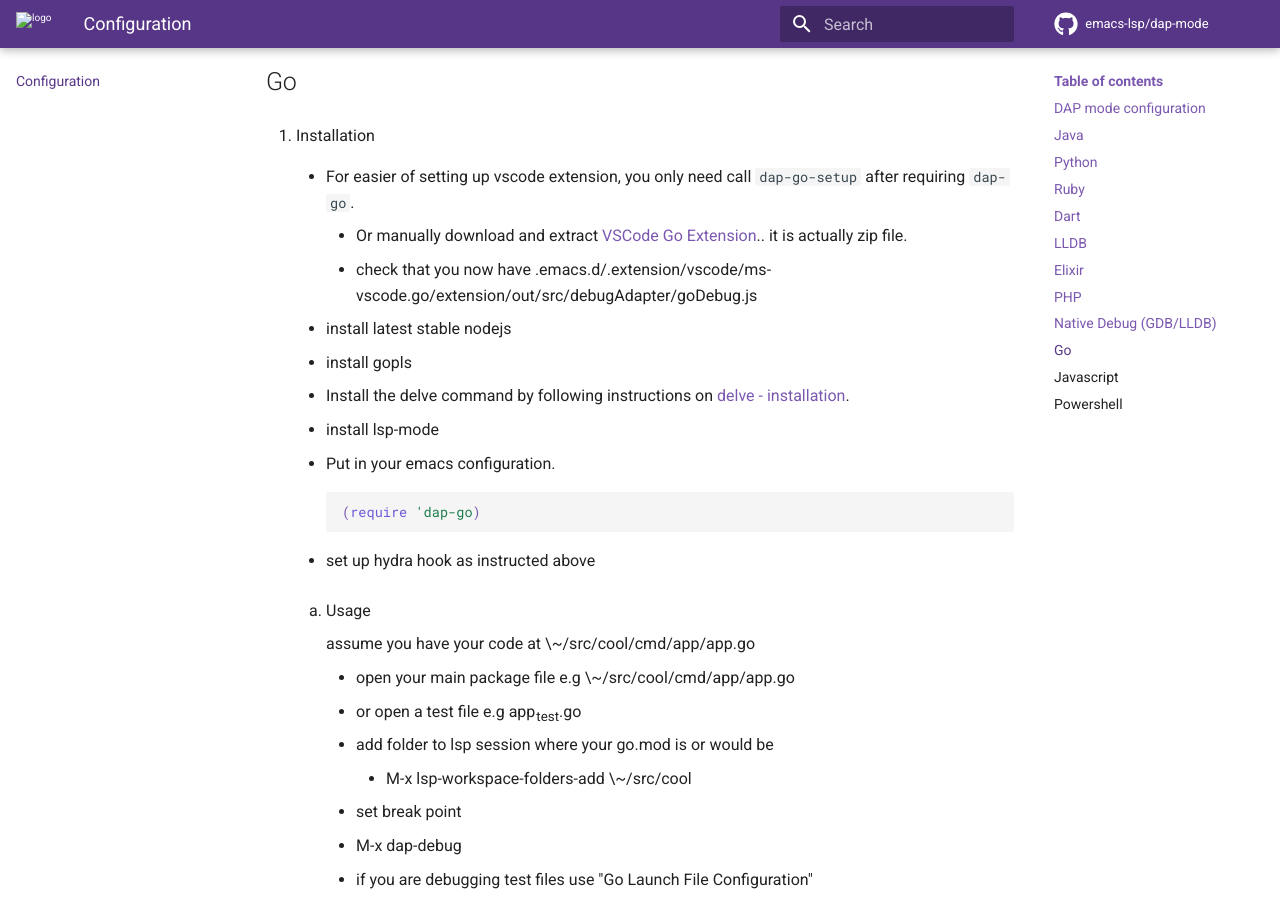
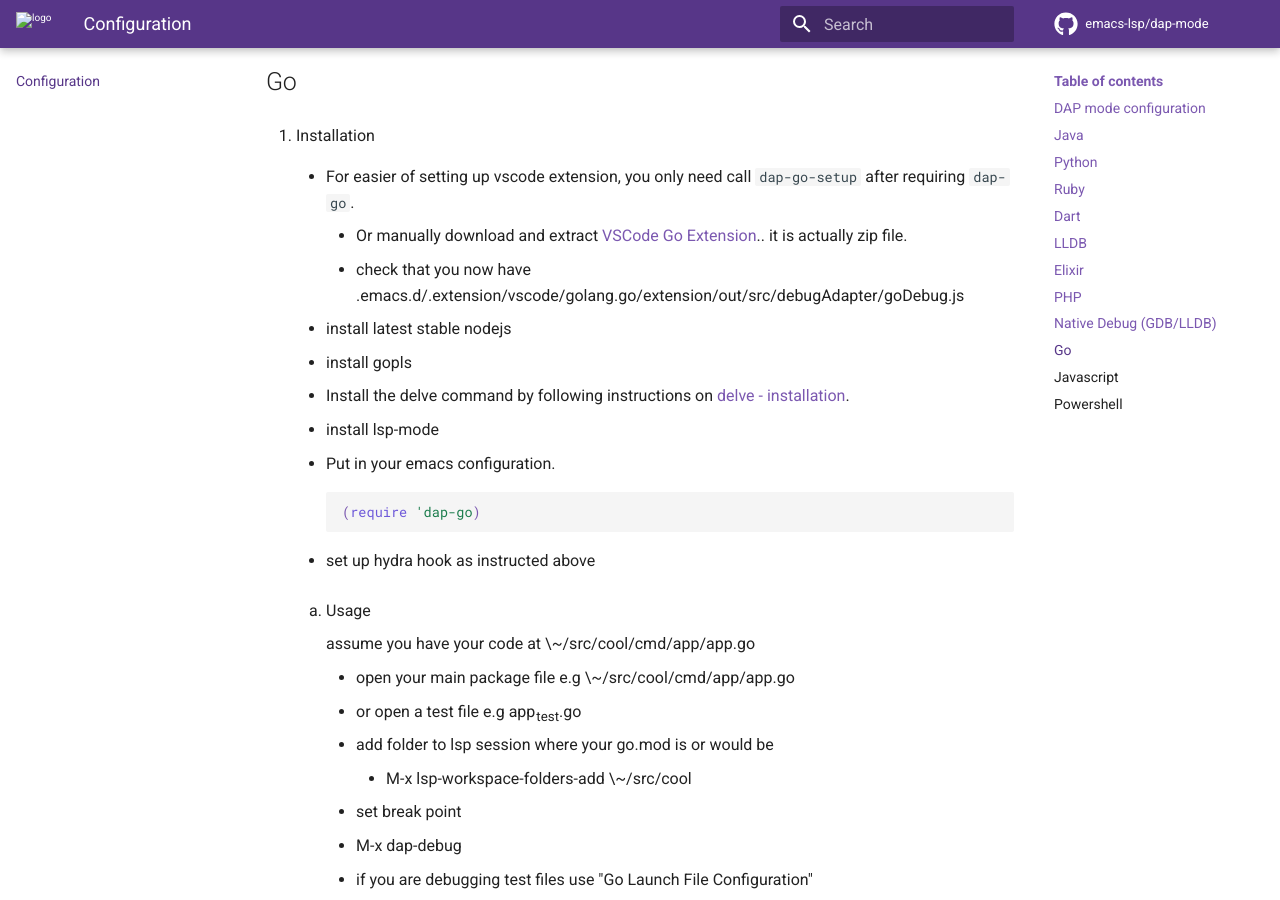
Before and after one commit to emacs-lsp/dap-mode, an MkDocs documentation site: the page built from docs/page/configuration.md, in a window 1280 px wide and 900 px high, scrolled down 4463 px. Built offline with MkDocs 1.6.1 and Material for MkDocs 9.7.7, drawn with Linux system fonts in a browser that asks for light colours; comment, search, counter and statistics services are not loaded.

Commit message:
Fix documentation for new publisher
refs #297.

```diff
--- a/docs/page/configuration.md
+++ b/docs/page/configuration.md
@@ -234,7 +234,7 @@ Using <https://github.com/WebFreak001/code-debug>
             Extension](https://marketplace.visualstudio.com/items?itemName=ms-vscode.Go)..
             it is actually zip file.
           - check that you now have
-            .emacs.d/.extension/vscode/ms-vscode.go/extension/out/src/debugAdapter/goDebug.js
+            .emacs.d/.extension/vscode/golang.go/extension/out/src/debugAdapter/goDebug.js
 
       - install latest stable nodejs
 
```
